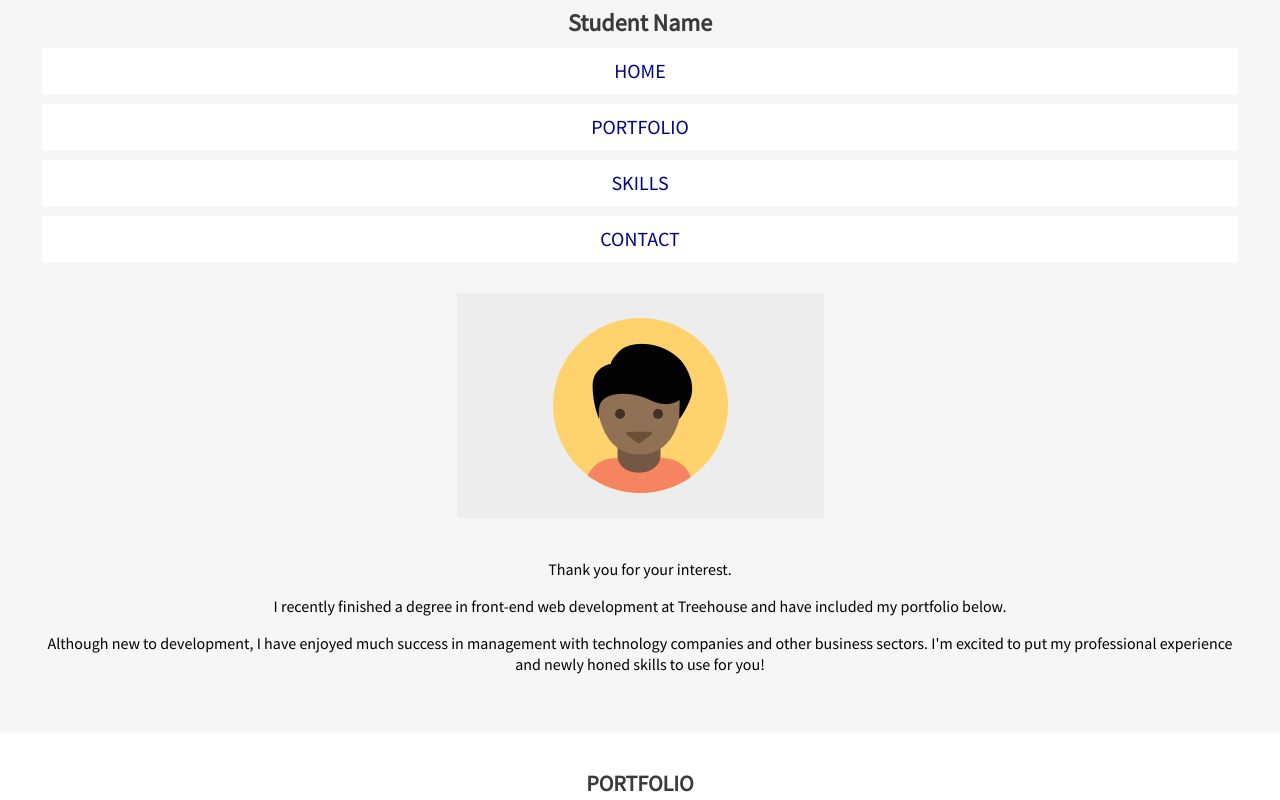
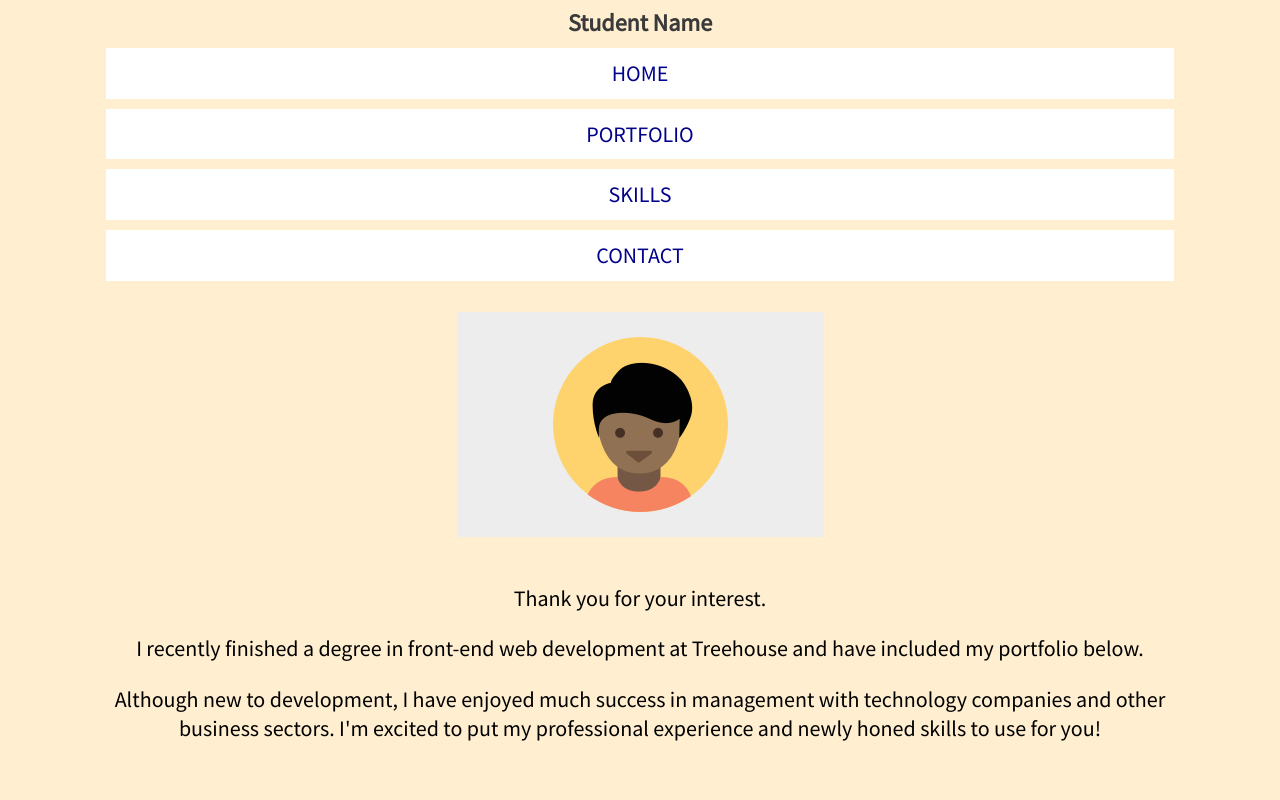
Before and after one commit to dmarriott/dm-techdegree-project-2, a plain HTML site: page index.html in a window 1280 px wide. Shown: the top 800 px of the page. Drawn offline with Linux system fonts and the light colour scheme.

Commit message:
added media queries

```diff
--- a/css/style.css
+++ b/css/style.css
@@ -16,7 +16,7 @@ body {
     font-family: "Source Sans Pro", sans-serif;
     line-height: 1.3;
     color: 000000;
-    background: #f6f6f6;
+    background: rgba(255,204,102, .3);
     font-size: 14px;
     font-size: 1.4rem;  /*   =14px   */
 }
@@ -148,12 +148,6 @@ layout containers
     padding: 3em 0 0 0;
 }
 
-
-
-/* ==========================================
-media queries
-=========================================  */
-
 .wrap {
     min-height: calc(100vh - 102px);
 }
@@ -171,3 +165,60 @@ media queries
     content: "";
     clear: both;
 }
+
+/* ==========================================
+media queries
+=========================================  */
+
+/*   target viewport sizes 769px or wider   */
+@media (min-width: 769px) {
+
+    .wrap {
+        width: 90%;
+        margin: 0 auto;
+    }
+
+    p {
+        font-size: 22px;
+        font-size: 2.2rem;   /*   =22px   */
+    }
+
+    h1 {
+        font-size: 30px;
+        font-size: 3.0rem;   /*   =30px   */
+    }
+
+    h2 {
+        font-size: 26px;
+        font-size: 2.6rem;   /*   =26px   */
+        text-transform: uppercase;
+        padding-top: 2.0rem;
+        padding-bottom: 0;
+    }
+
+    h3 {
+        font-size: 24px;
+        font-size: 2.4rem;   /*   =24px   */
+        padding-top: 1.2rem;
+        padding-bottom: 0;
+    }
+
+    li {
+        font-size: 22px;
+        font-size: 2.2rem;   /*   =22px   */
+    }
+
+    .email-address {
+        font-size: 22px;
+        font-size: 2.2rem;   /*   =22px   */
+    }
+
+    .student-name-footer {
+        float: left;
+    }
+
+    .backtotop-footer {
+        text-transform: uppercase;
+        float: right;
+    }
+}
--- a/index.html
+++ b/index.html
@@ -11,27 +11,30 @@ Dennis Marriott
 <head>
 	<meta name="viewport" content="width=device-width, initial-scale=1.0">
     <title>Portfolio</title>
-    <link href="https://fonts.googleapis.com/css?family=Source+Sans+Pro&display=swap" rel="stylesheet" type="text/css">
-	<!-- <link href='https://fonts.googleapis.com/css?family=Varela+Round' rel='stylesheet' type='text/css'> -->
+    <link href="https://fonts.googleapis.com/css?family=Source+Sans+Pro|Varela+Round&display=swap" rel="stylesheet" type="text/css">
 	<link rel="stylesheet" href="css/normalize.css">
 	<link rel="stylesheet" href="css/style.css">
 </head>
 <body>
 <div class="wrap">
     <header class="main-header">
-            <h1 class="main-title">Student Name</h1>
-            <ul class="main-nav">
-                <li><a href="#">Home</a></li>
+            <h1 class="main-title" id="home">Student Name</h1>
+            <nav class="main-nav">
+                <ul>
+                    <li><a href="#home">Home</a></li>
                     <li><a href="#portfolio">Portfolio</a></li>
                     <li> <a href="#skills">Skills</a></li>
                     <li><a href="#contact">Contact</a></li>
                 </ul>
+            </nav>
             <div class="main-headshot">
                 <img src="images/responsive-layout-profile.png" alt="student headshot">
-            </div>
+            </div> <!--   /.main-headshot   -->
+            <div class="header-note">
                 <p>Thank you for your interest.</p>
                 <p>I recently finished a degree in front-end web development at Treehouse and have included my portfolio below.</p>
                 <p>Although new to development, I have enjoyed much success in management with technology companies and other business sectors. I'm excited to put my professional experience and newly honed skills to use for you! </p>
+            </div> <!--   /.header-note   -->
         </header> <!--  /.main-header  -->
 
     <featured-content>
```
Lines whose indentation alone changed are shown as unchanged.
